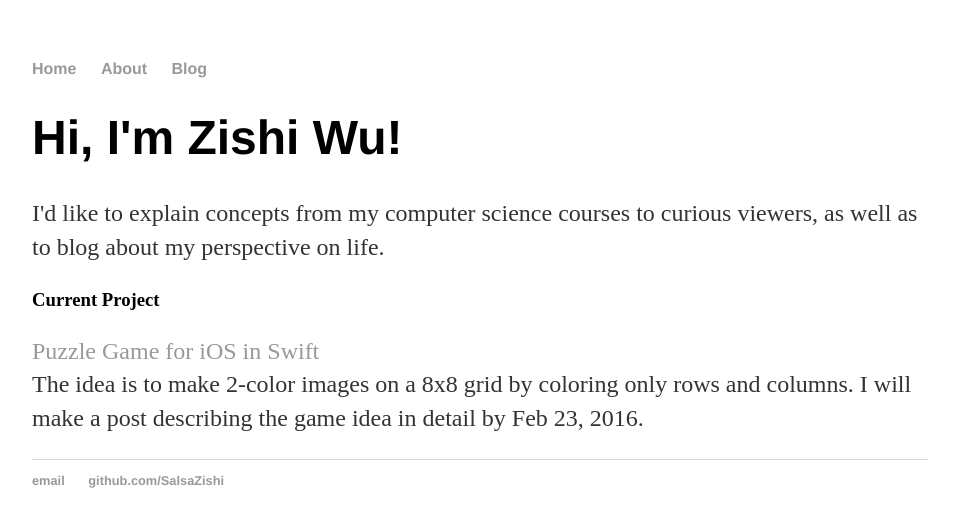
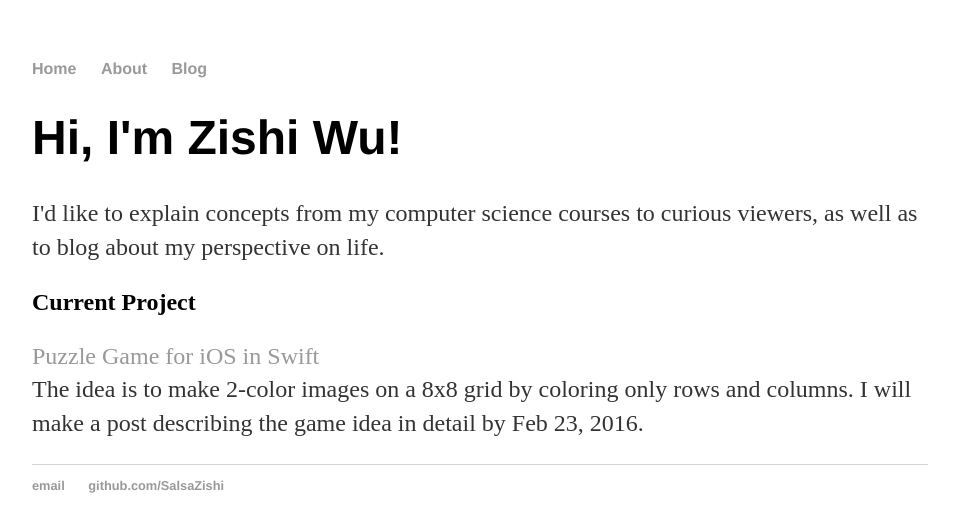
Before and after one commit to SalsaZishi/justanothercsguy.github.io, a Jekyll site: the page built from index.html, in a window 1280 px wide. Shown: the top 532 px of the page, without its empty margins (160-1119 px from the left). Built offline with Jekyll 4.4.1, drawn with Linux system fonts in a browser that asks for light colours.

Commit message:
Update index.html

```diff
--- a/index.html
+++ b/index.html
@@ -7,8 +7,10 @@ title: Zishi Wu, Explorer
   <p>I'd like to explain concepts from my computer science courses to curious viewers, as well as to blog about
   my perspective on life.
   </p>
+</div>
 
-  <h3>Current Project</h3>
+<div>
+  <h2>Current Project</h2>
   <p><a href="https://github.com/SalsaZishi/Vectors">Puzzle Game for iOS in Swift</a>
   <br>The idea is to make 2-color images on a 8x8 grid by coloring only rows and columns.
   I will make a post describing the game idea in detail by Feb 23, 2016.
```
